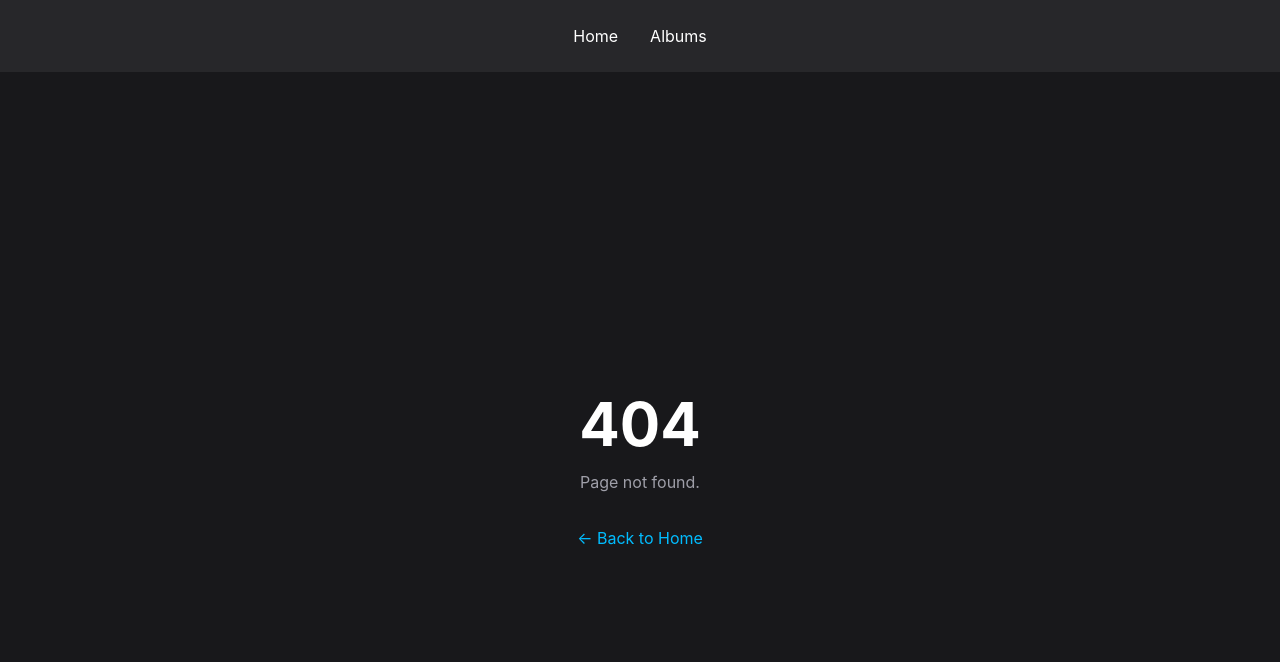
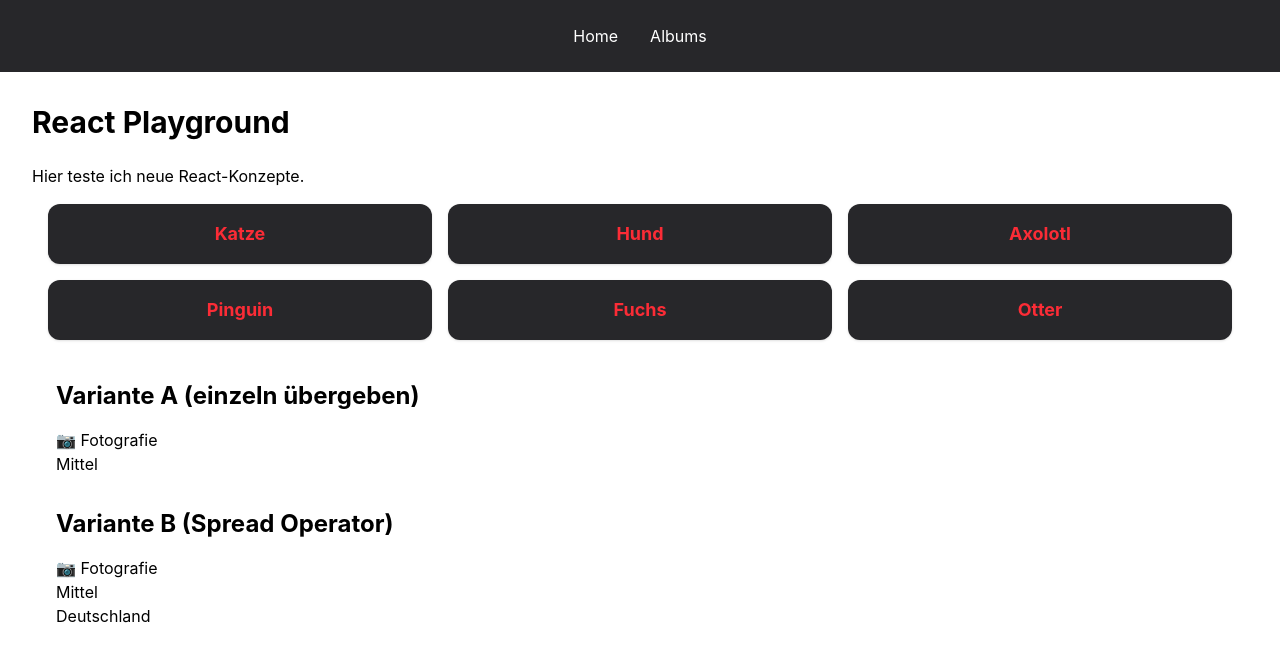
Before and after one commit to getzin/react-about-me, a React (Vite) app: page /playground in a window 1280 px wide. Before the commit this address had no page. Shown: the top 662 px of the page. Built offline with nearby package versions, Linux system fonts and the light colour scheme.

Commit message:
Add playground for testing stuff

```diff
--- a/src/App.tsx
+++ b/src/App.tsx
@@ -14,6 +14,8 @@ import NotFound from "./pages/NotFound";
 
 import { Routes, Route } from "react-router-dom";
 
+import Playground from "./playground/Playground";
+
 function App() {
   return (
     <>
@@ -28,6 +30,7 @@ function App() {
           path="/albums/:albumId"
           element={<AlbumDetail albums={data.favoriteAlbums} />}
         />
+        <Route path="/playground" element={<Playground />} />
         <Route path="*" element={<NotFound />} />
       </Routes>
     </>
--- /dev/null
+++ b/src/playground/HobbyCard.tsx
@@ -0,0 +1,17 @@
+function HobbyCard(props: any) {
+  console.log(props);
+
+  const { name, icon, difficulty, country } = props;
+
+  return (
+    <div>
+      <h2>
+        {icon} {name}
+      </h2>
+      <p>{difficulty}</p>
+      <p>{country}</p>
+    </div>
+  );
+}
+
+export default HobbyCard;
--- /dev/null
+++ b/src/playground/PetsList.tsx
@@ -0,0 +1,16 @@
+export default function PetsList() {
+  const pets = ["Katze", "Hund", "Axolotl", "Pinguin", "Fuchs", "Otter"];
+
+  return (
+    <div className="grid grid-cols-3 gap-4 p-4">
+      {pets.map((pet, index) => (
+        <div
+          key={index}
+          className="rounded-xl bg-zinc-800 p-4 text-center shadow"
+        >
+          <h2 className="text-lg font-bold text-red-500">{pet}</h2>
+        </div>
+      ))}
+    </div>
+  );
+}
--- /dev/null
+++ b/src/playground/Playground.tsx
@@ -0,0 +1,15 @@
+import PetsList from "./PetsList";
+
+import SpreadExample from "./SpreadExample";
+
+export default function Playground() {
+  return (
+    <main className="p-8">
+      <h1 className="text-3xl font-bold mb-6">React Playground</h1>
+      <p>Hier teste ich neue React-Konzepte.</p>
+
+      <PetsList />
+      <SpreadExample />
+    </main>
+  );
+}
--- /dev/null
+++ b/src/playground/SpreadExample.tsx
@@ -0,0 +1,34 @@
+import HobbyCard from "./HobbyCard";
+
+export default function SpreadExample() {
+  const hobby = {
+    name: "Fotografie",
+    icon: "📷",
+    difficulty: "Mittel",
+    country: "Deutschland",
+  };
+
+  return (
+    <div className="space-y-8 p-6">
+      <div>
+        <h1 className="mb-4 text-2xl font-bold">
+          Variante A (einzeln übergeben)
+        </h1>
+
+        <HobbyCard
+          name={hobby.name}
+          icon={hobby.icon}
+          difficulty={hobby.difficulty}
+        />
+      </div>
+
+      <div>
+        <h1 className="mb-4 text-2xl font-bold">
+          Variante B (Spread Operator)
+        </h1>
+
+        <HobbyCard {...hobby} />
+      </div>
+    </div>
+  );
+}
--- /dev/null
+++ b/src/playground/destructuring.js
@@ -0,0 +1,13 @@
+function begruessung(person) {
+  console.log(person.name);
+}
+
+function begruessung2({ name }) {
+  console.log(name);
+}
+
+const test = {
+  name2: "AAA",
+};
+
+begruessung2(test);
--- /dev/null
+++ b/src/playground/map.js
@@ -0,0 +1,13 @@
+const pets = ["Katze", "Hund", "Axolotl"];
+
+const upper = pets.map((pet) => pet.toUpperCase());
+
+console.log(upper);
+
+const price = [1.34, 2.99, 3.5, 4.99, 5.0, 6.75];
+
+const rounded = price.map(
+  (p, index) => `Price (rounded) = ${Math.ceil(p)} at index ${index}`,
+);
+
+console.log(rounded);
```
